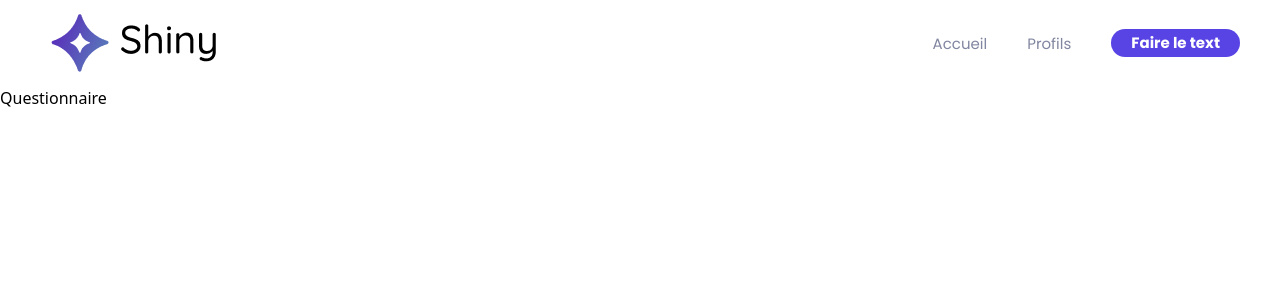
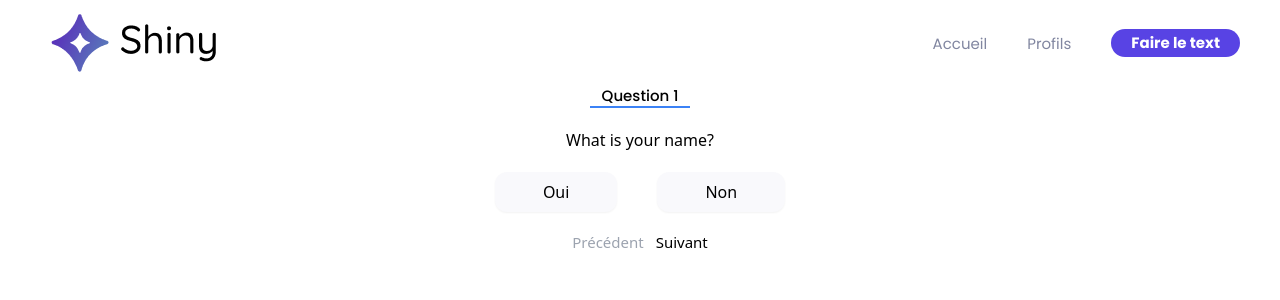
Before and after one commit to EdithNancy/MyShiny, a React (Vite) app: page /survey in a window 1280 px wide. Shown: the top 300 px of the page. Built offline with nearby package versions, Linux system fonts and the light colour scheme.

Commit message:
create page Survey

```diff
--- a/src/pages/Survey/Survey.jsx
+++ b/src/pages/Survey/Survey.jsx
@@ -1,11 +1,102 @@
+import { useState } from 'react';
 import Header from '../../components/Header/Header';
 
 export default function Survey() {
+    const [activeButton, setActiveButton] = useState(null);
+    const [currentQuestion, setCurrentQuestion] = useState(0);
+
+    const handleClick = (buttonId) => {
+        setActiveButton(buttonId);
+    };
+
+    const goToNext = () => {
+        if (currentQuestion < questions.length + 1) {
+            setCurrentQuestion(currentQuestion + 1);
+        }
+    };
+
+    const goToPrevious = () => {
+        if (currentQuestion > 0) {
+            setCurrentQuestion(currentQuestion - 1);
+        }
+    };
+
+    const questions = [
+        {
+            id: 1,
+            text: 'What is your name?',
+        },
+        {
+            id: 2,
+            text: 'Votre application doit-elle impérativement apparaître en premier dans les résultats de recherche ?',
+        },
+        {
+            id: 3,
+            text: 'HDDHYY?',
+        },
+        {
+            id: 4,
+            text: 'GGG?',
+        },
+    ];
+
     return (
         <>
             <Header />
-            <div>
-                <h1>Questionnaire</h1>
+            <div className="">
+                <div className="flex flex-col items-center justify-center gap-5">
+                    <h1 className="w-[100px] text-center border-b-2 border-blue-500 text-h1 font-poppinMedium">
+                        Question {currentQuestion + 1}
+                    </h1>
+                    {questions[currentQuestion].text}
+                </div>
+                <div className="flex items-center justify-center gap-10 my-5">
+                    <div
+                        onClick={() => handleClick(1)}
+                        className={`px-12 py-2 shadow-sm cursor-pointer rounded-xl  bg-fourthly ${
+                            activeButton == 1
+                                ? 'border-2 border-secondary opacity-80'
+                                : 'border-2xl-fourthly'
+                        }`}
+                    >
+                        Oui
+                    </div>
+                    <div
+                        onClick={() => handleClick(2)}
+                        className={`px-12 py-2 shadow-sm cursor-pointer rounded-xl  bg-fourthly ${
+                            activeButton == 2
+                                ? 'border-2 border-secondary opacity-80'
+                                : 'border-2xl-fourthly'
+                        }`}
+                    >
+                        Non
+                    </div>
+                </div>
+                <div className="flex items-center justify-center gap-3 my-3">
+                    <button
+                        onClick={goToPrevious}
+                        disabled={currentQuestion === 0}
+                        className={`cursor-pointer hover:underline text-h1 hover:decoration-secondary hover:text-secondary ${
+                            currentQuestion === 0
+                                ? 'text-gray-400 cursor-default cursor hover:no-underline hover:text-gray-400 '
+                                : 'text-black'
+                        }`}
+                    >
+                        Précédent
+                        {console.log(currentQuestion)}
+                    </button>
+                    <button
+                        onClick={goToNext}
+                        disabled={currentQuestion === questions.length - 1}
+                        className={`cursor-pointer hover:underline text-h1 hover:decoration-secondary hover:text-secondary ${
+                            currentQuestion === questions.length - 1
+                                ? 'text-gray-400 cursor-default cursor hover:no-underline hover:text-gray-400 '
+                                : 'text-black'
+                        }`}
+                    >
+                        Suivant
+                    </button>
+                </div>
             </div>
         </>
     );
```
